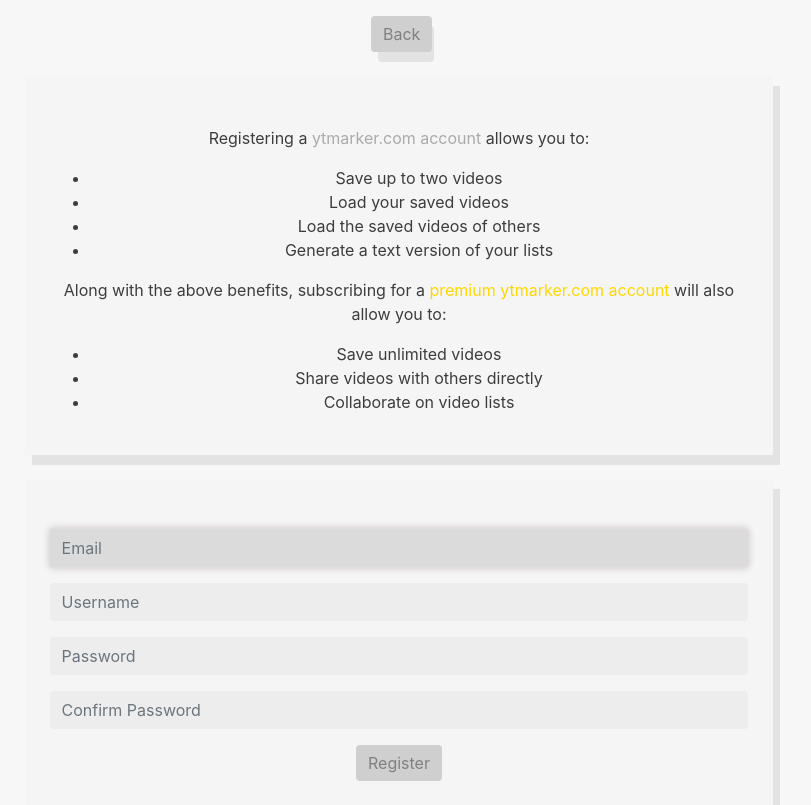
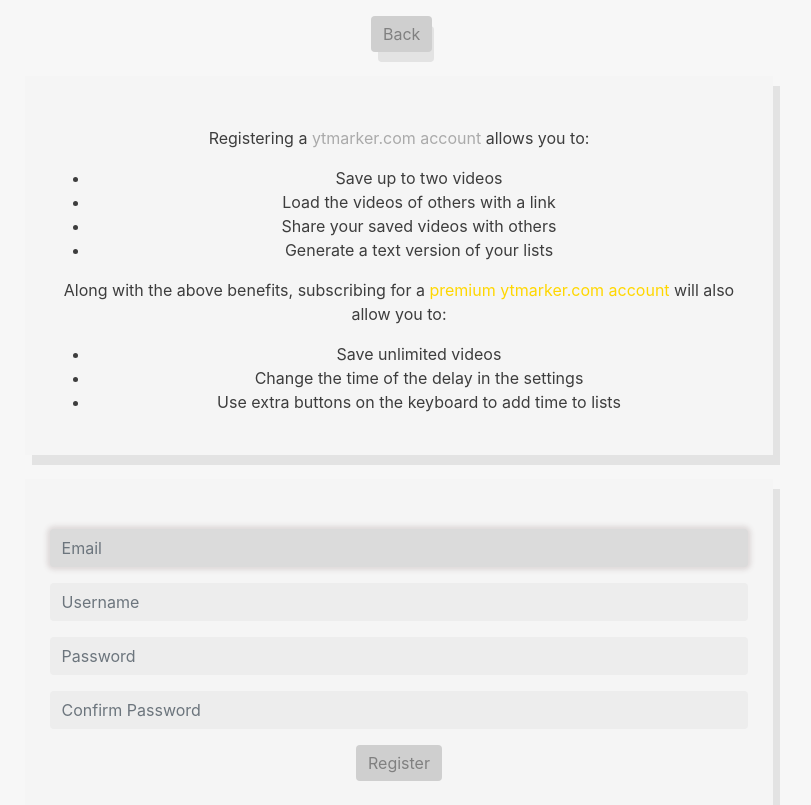
Before and after one commit to joewuthrich/ytmarker-code, a Flask app: page /register in a window 1280 px wide. Shown: the top 805 px of the page, without its empty margins (241-1052 px from the left). Run offline with Flask 2, Linux system fonts and the light colour scheme; parts of the project's set-up code (start-up, migrations or seed data) failed here and were passed over; some libraries are stand-ins or nearby versions.

Commit message:
[#27] Updated premium features
Updated text in register.html

```diff
--- a/templates/register.html
+++ b/templates/register.html
@@ -26,15 +26,15 @@
         <p>Registering a <span id="non-premium-color">ytmarker.com account</span> allows you to:</p>
         <ul>
             <li>Save up to two videos</li>
-            <li>Load your saved videos</li>
-            <li>Load the saved videos of others</li>
+            <li>Load the videos of others with a link</li>
+            <li>Share your saved videos with others</li>
             <li>Generate a text version of your lists</li>
         </ul>
         <p>Along with the above benefits, subscribing for a <span style="color: gold">premium ytmarker.com account</span> will also allow you to:</p>
         <ul>
             <li>Save unlimited videos</li>
-            <li>Share videos with others directly</li>
-            <li>Collaborate on video lists</li>
+            <li>Change the time of the delay in the settings</li>
+            <li>Use extra buttons on the keyboard to add time to lists</li>
         </ul>
     </div>
 
```
